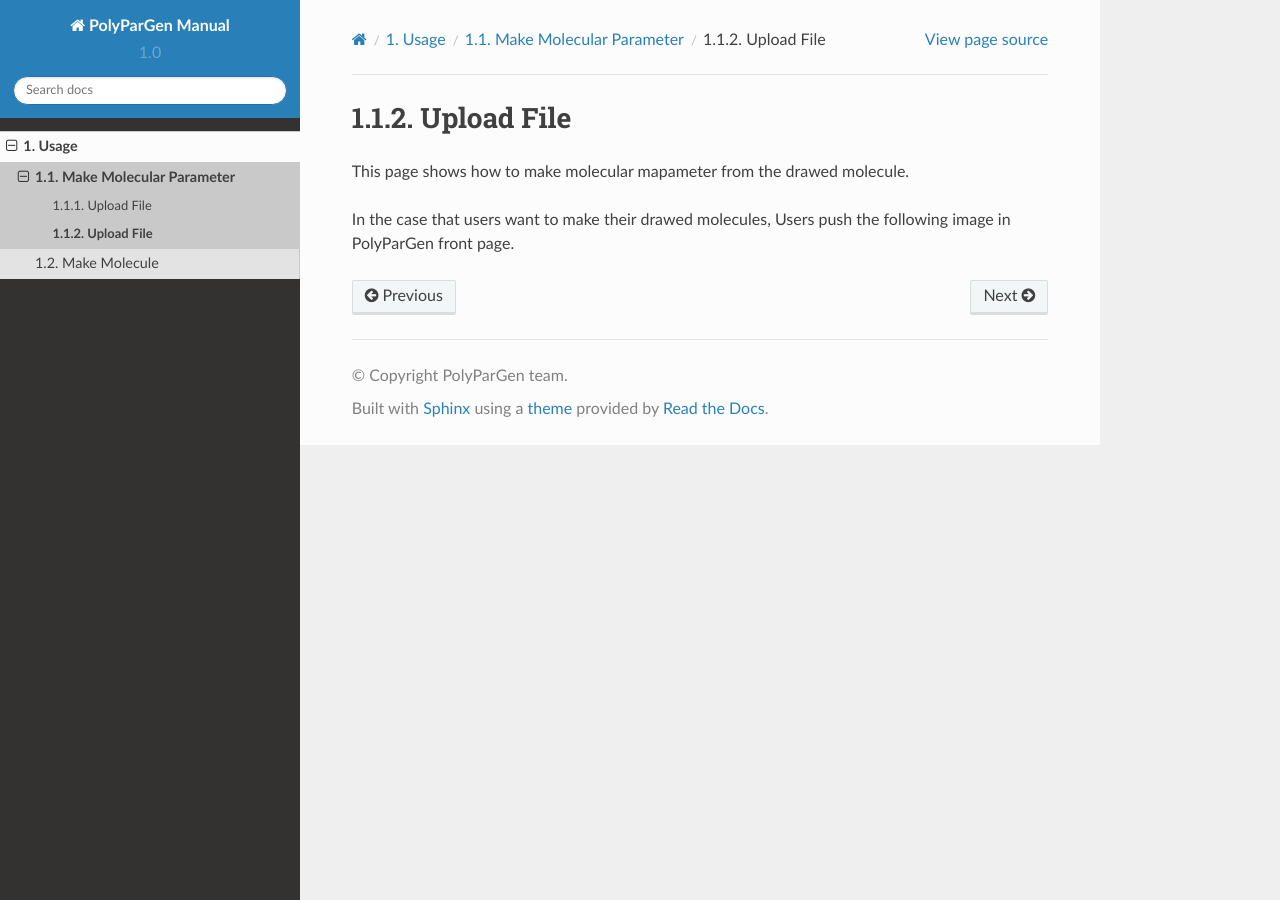
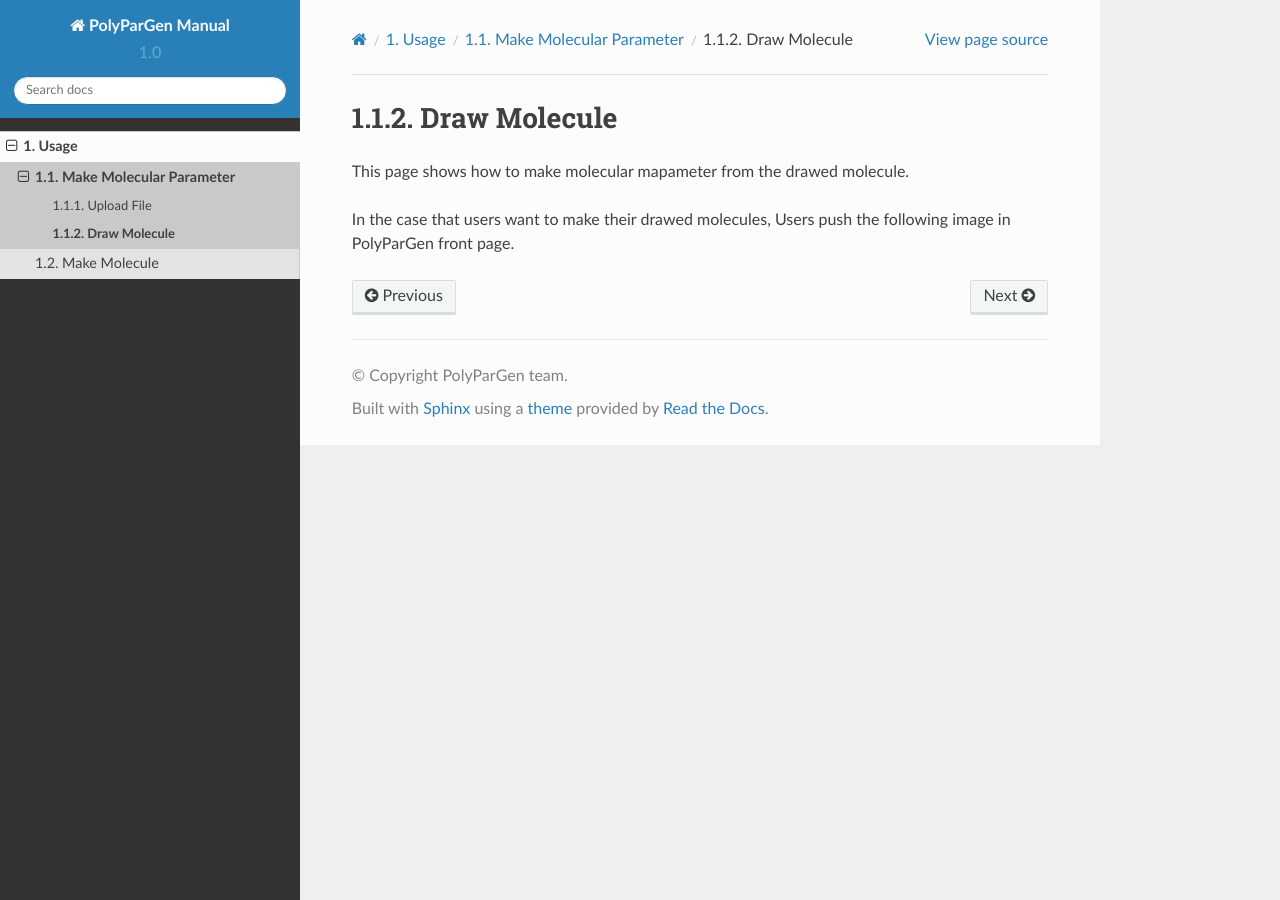
Before and after one commit to mori0711/polypargen_manual, a Sphinx documentation site: the page built from docs/usage/make_molecular_parameter/draw_molecule.rst, in a window 1280 px wide. Built offline with Sphinx 7.4.7 and the Read the Docs theme 2.0.0, drawn with Linux system fonts in a browser that asks for light colours.

Commit message:
add draw_molecule.rst

```diff
--- a/docs/usage/make_molecular_parameter/draw_molecule.rst
+++ b/docs/usage/make_molecular_parameter/draw_molecule.rst
@@ -1,6 +1,6 @@
-===========
-Upload File
-===========
+=============
+Draw Molecule
+=============
 
 This page shows how to make molecular mapameter from the drawed molecule.
 
```
